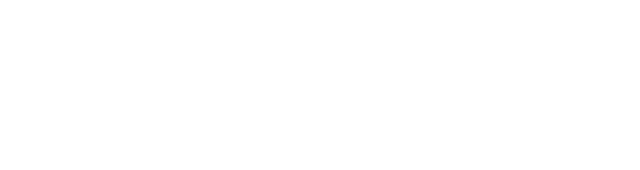
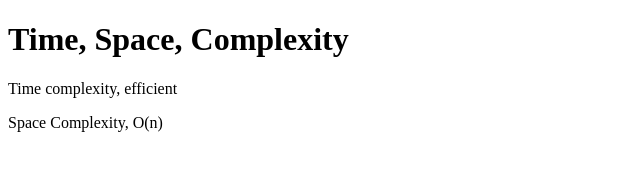
Before and after one commit to acciojob/time-and-space-complexity-jaiswalshivani02, a website: page main.html in a window 1280 px wide. Shown: the whole page, without its empty margins (0-640 px from the left). Drawn offline with Linux system fonts and the light colour scheme.

Commit message:
created a submission

```diff
--- a/main.html
+++ b/main.html
@@ -8,6 +8,9 @@
 
 <body>
 	<!-- the entire body must be written by student -->
+	<h1>Time, Space, Complexity</h1>
+	<p>Time complexity, efficient</p>
+	<p></b>Space Complexity,</b> O(n)</p>
     <script type="text/javascript" src="./script.js">
 </script>
 
```
